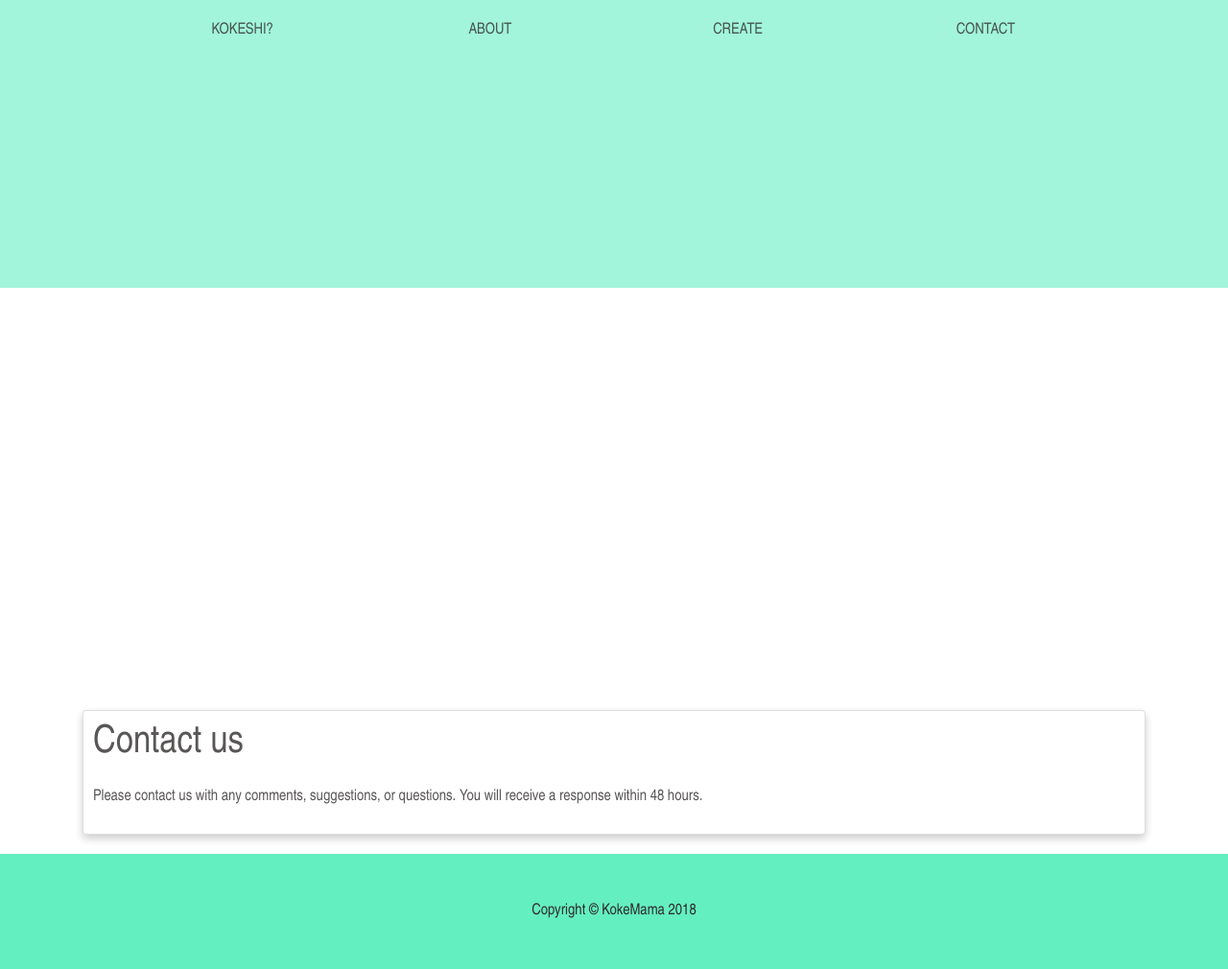
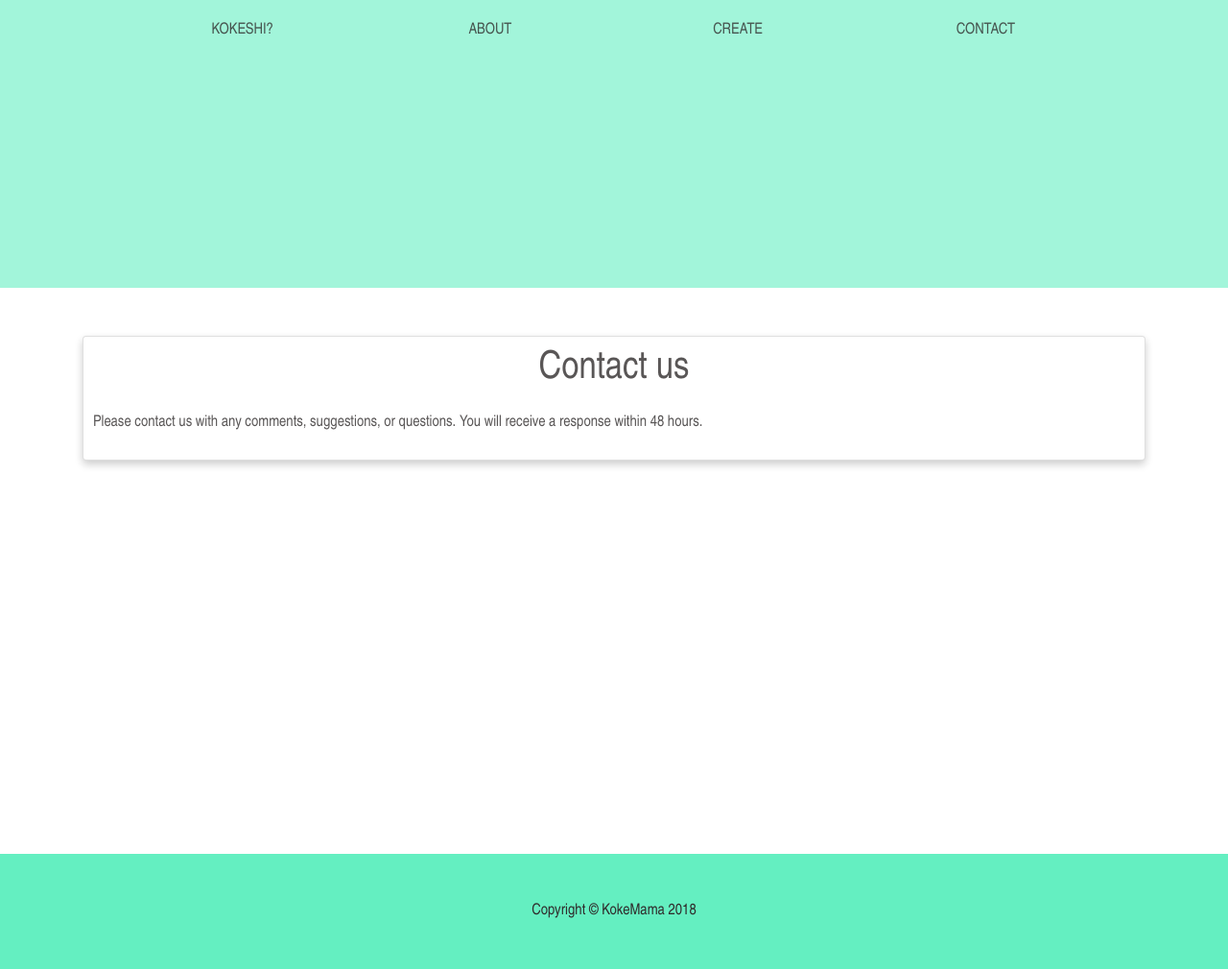
Before and after one commit to mwhitman189/Kokeshi, a Flask app: page /contact/ in a window 1280 px wide. Shown: the whole page at 96% size. Run offline with Flask 2, Linux system fonts and the light colour scheme; some libraries are stand-ins or nearby versions; some web fonts are replaced; grey boxes are pictures that could not be loaded.

Commit message:
Position articles below nav menu

```diff
--- a/static/css/styles.css
+++ b/static/css/styles.css
@@ -43,6 +43,9 @@ p {
 
 .center-text {
   text-align: center; }
+
+.move {
+  transform: translateY(-390px); }
 
 .btn {
   margin: 20px 0;
--- a/static/scss/styles.scss
+++ b/static/scss/styles.scss
@@ -66,6 +66,9 @@ p {
   text-align: center;
 }
 
+.move {
+  transform: translateY(-390px);
+}
 //********************
 //* All Screen Sizes *
 //********************
--- a/templates/about.html
+++ b/templates/about.html
@@ -5,9 +5,9 @@
 {% endblock %}
 
 {% block content_1 %}
-<article id="about" class="container">
+<article id="about" class="article container">
   <section class="card">
-    <h1 class="title">About us</h1>
+    <h1 class="title center-text">About us</h1>
     <p>KokeMama is a purveyor of authentic, traditionally hand-crafted Kokeshi dolls from the Tohoku region of Japan. Born out of a respect of the craft, the concept of KokeMama has evolved to include the tradition of creating dolls made to the same height as the baby it is gifted to.</p>
     <p>The Tohoku region of Japan is the birthplace of the Kokeshi doll, and there are numerous styles, which differ by area. Located in Yamagata prefecture, KokeMama works with artisans who have been practicing the art of hand turning and painting Kokeshi for decades, hence the unrivaled quality and authenticity of these treasured keepsakes.</p>
   </section>
--- a/templates/base.html
+++ b/templates/base.html
@@ -77,7 +77,7 @@
                   <a class="kokeshi-nav-link nav-link-3 caps" href="{{ url_for('showDesignPage')}}"><div class="kokeshi-button"><span class="link-text">Create</span></div></a>
                 </li>
                 <li class="kokeshi-nav-item">
-                  <a class="kokeshi-nav-link nav-link-4 caps" href="{{ url_for('showAboutPage')}}"><div class="kokeshi-button"><span class="link-text">Contact</span></div></a>
+                  <a class="kokeshi-nav-link nav-link-4 caps" href="{{ url_for('showContactPage')}}"><div class="kokeshi-button"><span class="link-text">Contact</span></div></a>
                 </li>
               </div>
             </ul>
@@ -121,11 +121,13 @@
         <script>
           const navEl = document.getElementById('nav');
           const titleName = document.getElementsByTagName('title')[0];
-          console.log(navEl);
-          console.log(titleName);
+          const articleEls = document.getElementsByClassName('article')[0];
+          console.log(articleEls);
 
           if (titleName.innerHTML == 'Authentic Japanese Baby Gifts -- Kokeshi') {
             navEl.className += " show";
+          } else {
+            articleEls.className += " move";
           }
         </script>
         {% block scripts %}
--- a/templates/contact.html
+++ b/templates/contact.html
@@ -1,10 +1,13 @@
 {% extends 'base.html' %}
 
+{% block title %}
+<title>Contact us with questions or comments</title>
+{% endblock %}
 
 {% block content_1 %}
-<article class="container">
+<article id="contact" class="article container">
   <section class="card">
-    <h1 class="title">Contact us</h1>
+    <h1 class="title center-text">Contact us</h1>
     <p>Please contact us with any comments, suggestions, or questions. You will receive a response within 48 hours.</p>
   </section>
 </article>
--- a/templates/design.html
+++ b/templates/design.html
@@ -5,7 +5,7 @@
 {% endblock %}
 
 {% block content_1 %}
-<article id="design" class="container">
+<article id="design" class="article container">
   <section class="card">
     <h1 class="title center-text">Create a Kokeshi</h1>
     <div class="container-fluid">
--- a/templates/home.html
+++ b/templates/home.html
@@ -7,9 +7,9 @@
 {% block content_1 %}
 
 <!-- Content section -->
-<article id="home" class="container">
+<article id="home" class="article container">
   <section class="card">
-    <h1 class="title">Traditional Japanese Baby Gifts</h1>
+    <h1 class="title center-text">Traditional Japanese Baby Gifts</h1>
     <section>
       <h3 class="lead">Kokeshi dolls</h3>
       <p>Kokeshi are Japanese wooden dolls that were traditionally given to children as toys. Designed to be easily grasped in the small hands of children, they are usually fairly thin, and of varying ergonomic shapes.</p><br>
--- a/templates/order.html
+++ b/templates/order.html
@@ -5,7 +5,7 @@
 {% endblock %}
 
 {% block content_1 %}
-<article id="order" class="container">
+<article id="order" class="article container">
   <section class="card">
     <template v-if="item">
       <h1 class="title center-text">Design Confirmation</h1>
```
